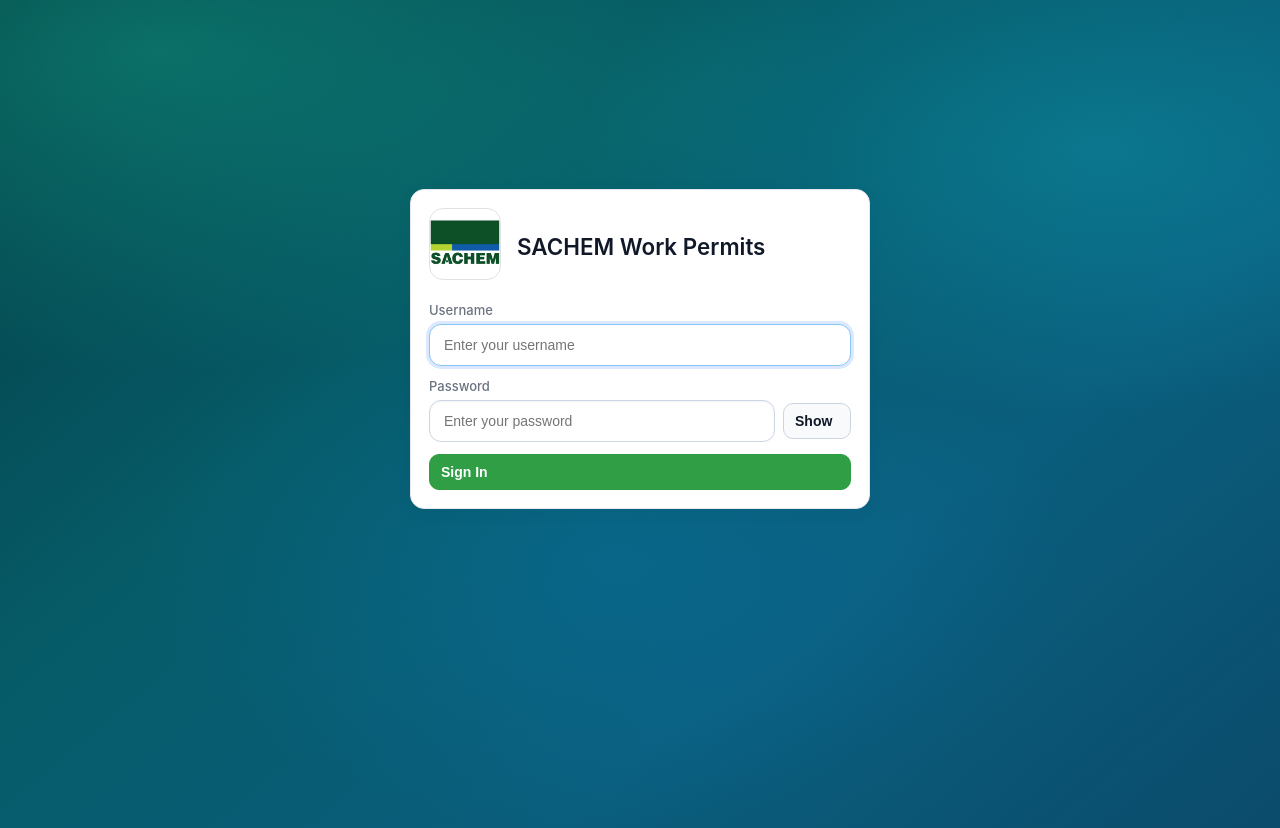
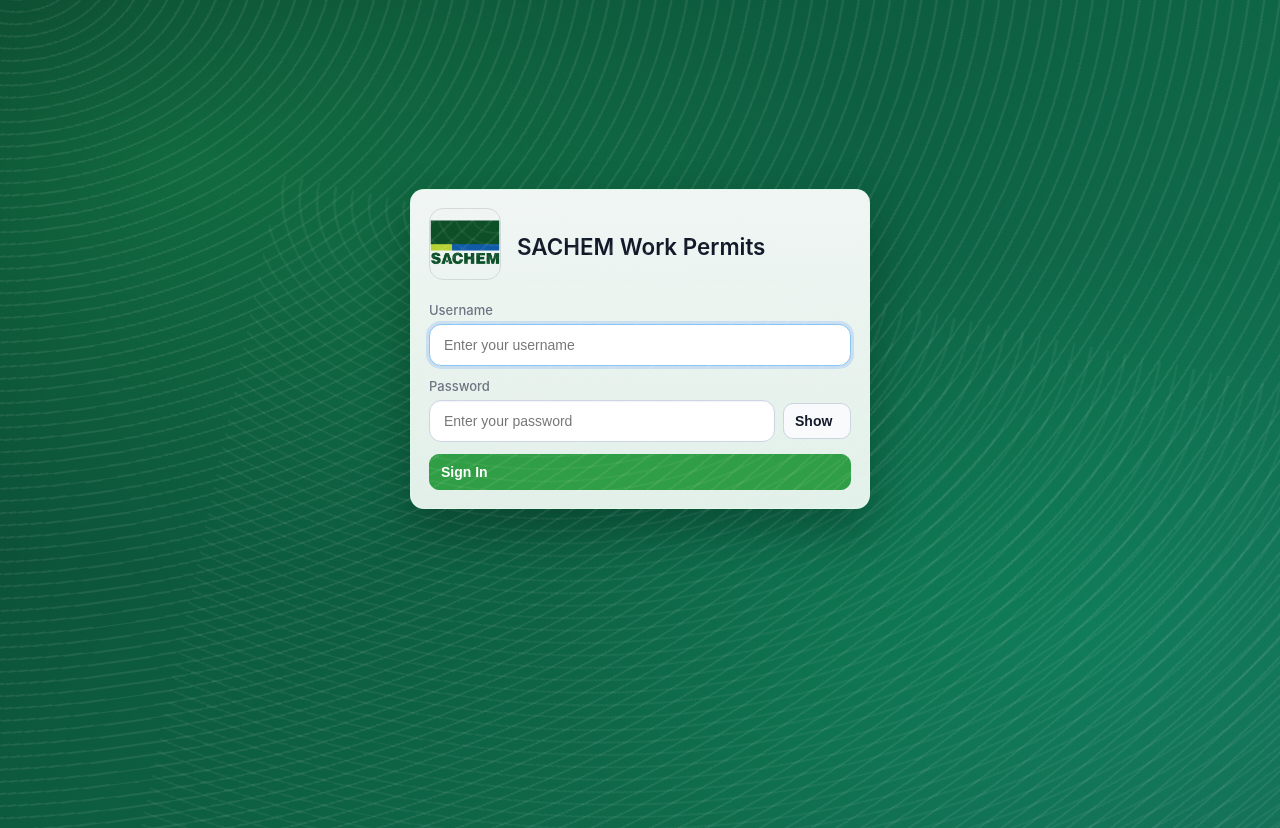
Before and after one commit to HAL001BOT/work-permits-mvp, a Node server app: page /login in a window 1280 px wide. Run offline with Node 20, Linux system fonts and the light colour scheme; some libraries are stand-ins or nearby versions.

Commit message:
Restyle login background with green abstract wave theme

```diff
--- a/public/css/style.css
+++ b/public/css/style.css
@@ -17,12 +17,41 @@
 }
 
 .login-page {
+  position: relative;
+  overflow: hidden;
   background:
-    radial-gradient(1100px 520px at 12% 6%, rgba(24, 194, 154, 0.34), transparent 62%),
-    radial-gradient(900px 460px at 86% 18%, rgba(16, 185, 206, 0.28), transparent 58%),
-    radial-gradient(760px 440px at 48% 68%, rgba(10, 132, 199, 0.24), transparent 62%),
-    linear-gradient(140deg, #033d44 0%, #065b67 35%, #0a5e7d 68%, #0b4b6b 100%);
+    radial-gradient(1200px 700px at 15% 20%, rgba(34, 197, 94, 0.26), transparent 58%),
+    radial-gradient(900px 620px at 85% 75%, rgba(16, 185, 129, 0.22), transparent 60%),
+    linear-gradient(135deg, #0a3d2c 0%, #0d5b3f 38%, #0f6b4b 72%, #156c56 100%);
   min-height: 100vh;
+}
+
+.login-page::before,
+.login-page::after {
+  content: "";
+  position: fixed;
+  pointer-events: none;
+  inset: -8% -5%;
+  opacity: 0.35;
+  background: repeating-radial-gradient(
+    ellipse at 15% 0%,
+    rgba(255, 255, 255, 0.22) 0 2px,
+    transparent 2px 14px
+  );
+  transform: rotate(-8deg) scale(1.12);
+}
+
+.login-page::after {
+  inset: auto -15% -35% 25%;
+  height: 85vh;
+  opacity: 0.24;
+  transform: rotate(12deg) scale(1.25);
+}
+
+.login-page .login-card {
+  background: linear-gradient(180deg, rgba(255, 255, 255, 0.94) 0%, rgba(244, 252, 247, 0.92) 100%);
+  border: 1px solid rgba(220, 252, 231, 0.65);
+  box-shadow: 0 20px 44px rgba(3, 29, 19, 0.35);
 }
 
 .container { max-width: 1140px; margin: 28px auto; padding: 0 16px 22px; }
```
